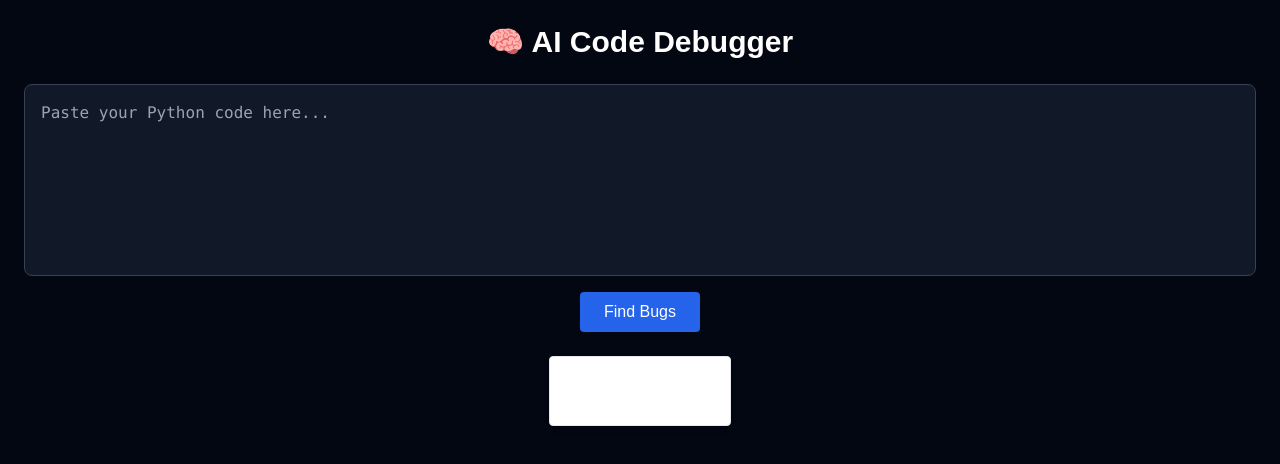
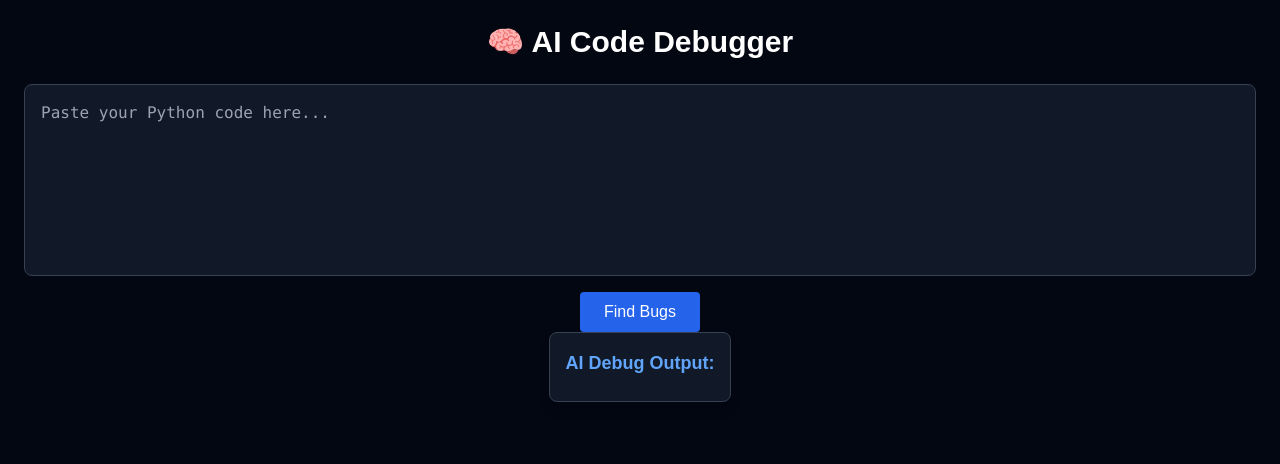
Before and after one commit to nikhxxt/ai-code-debugger, a Next.js app: page / in a window 1280 px wide. Shown: the top 464 px of the page. Built offline with nearby package versions, Linux system fonts and the light colour scheme.

Commit message:
Update OutputBox.tsx

```diff
--- a/components/OutputBox.tsx
+++ b/components/OutputBox.tsx
@@ -5,10 +5,22 @@ interface OutputBoxProps {
 }
 
 const OutputBox: React.FC<OutputBoxProps> = ({ output }) => {
+  const handleCopy = () => {
+    navigator.clipboard.writeText(output);
+  };
+
   return (
-    <div className="mt-6 p-4 bg-white rounded shadow-md border border-gray-200">
-      <h2 className="text-lg font-semibold mb-2">AI Debug Output:</h2>
-      <pre className="whitespace-pre-wrap break-words text-sm text-gray-800">{output}</pre>
+    <div className="bg-gray-900 text-white p-4 rounded-lg border border-gray-700 shadow-lg">
+      <h2 className="text-lg font-semibold text-blue-400 mb-2">AI Debug Output:</h2>
+      <pre className="whitespace-pre-wrap break-words text-sm font-mono">{output}</pre>
+      {output && (
+        <button
+          onClick={handleCopy}
+          className="mt-3 px-3 py-1 bg-green-600 hover:bg-green-700 rounded text-sm text-white"
+        >
+          📋 Copy Output
+        </button>
+      )}
     </div>
   );
 };
```
